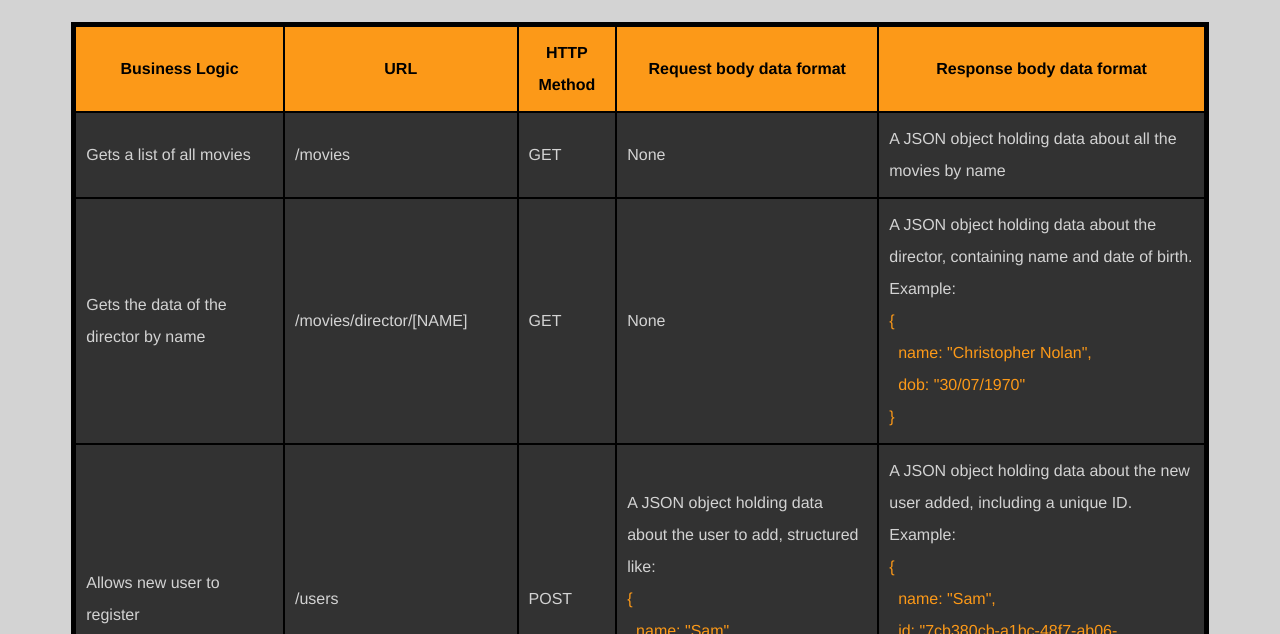
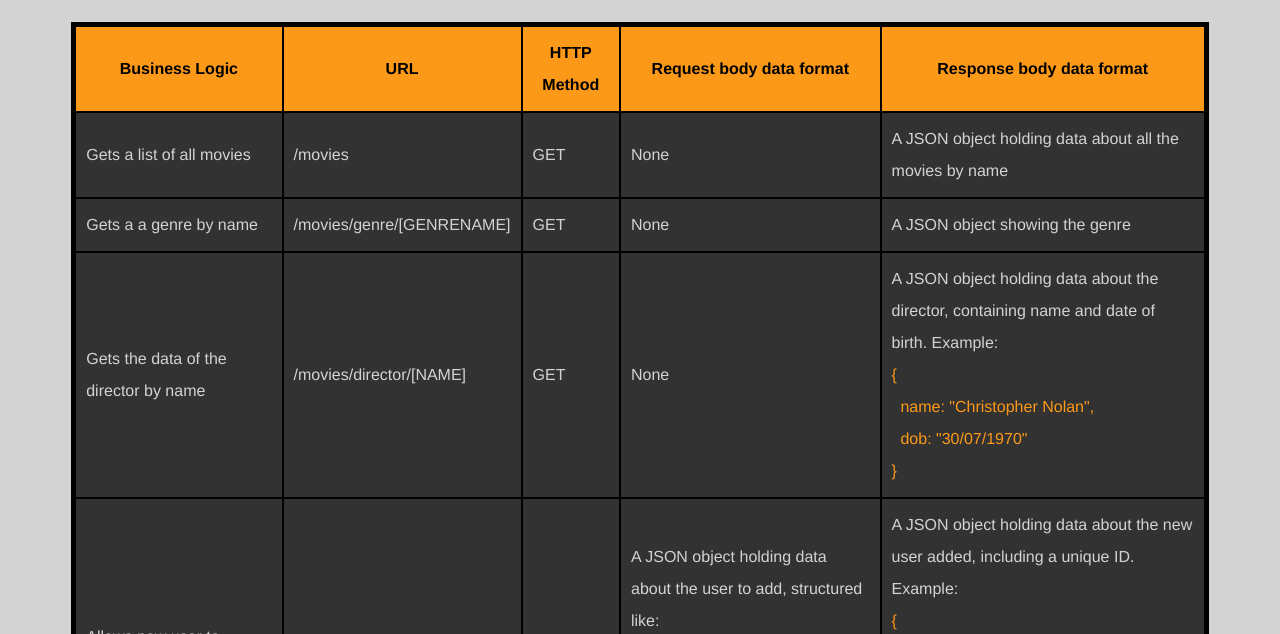
Before and after one commit to samu13813/Movie-API, a website: page public/documentation.html in a window 1280 px wide. Shown: the part 93-727 px from the top of the page. Drawn offline with Linux system fonts and the light colour scheme.

Commit message:
get data about genre added

```diff
--- a/public/documentation.html
+++ b/public/documentation.html
@@ -23,6 +23,13 @@
       <td>GET</td>
       <td>None</td>
       <td>A JSON object holding data about all the movies by name</td>
+    </tr>
+    <tr>
+      <td>Gets a a genre by name</td>
+      <td>/movies/genre/[GENRENAME]</td>
+      <td>GET</td>
+      <td>None</td>
+      <td>A JSON object showing the genre</td>
     </tr>
     <tr>
       <td>Gets the data of the director by name</td>
```
Also changed, not shown: index.js (+12 -0 lines).
